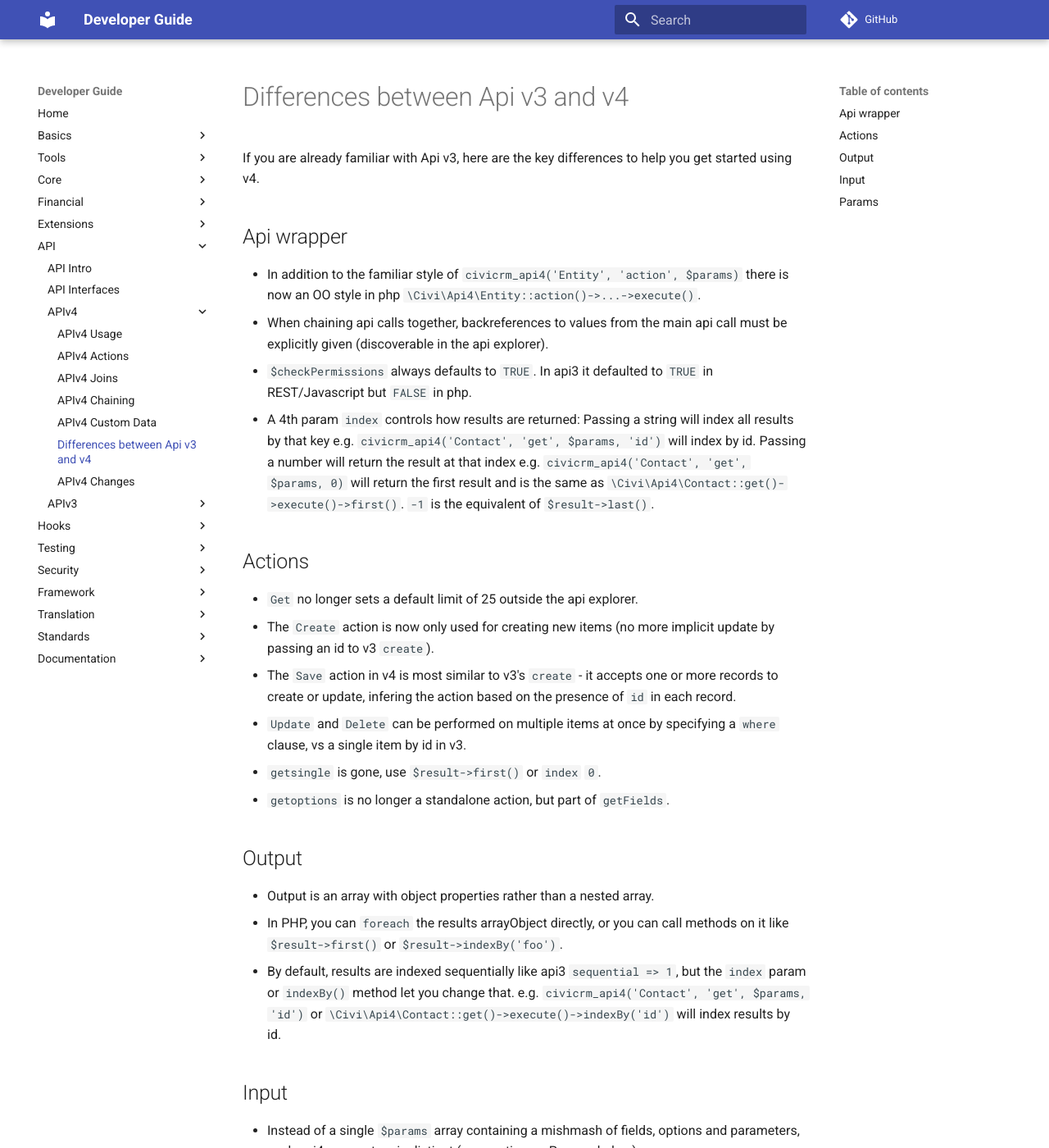
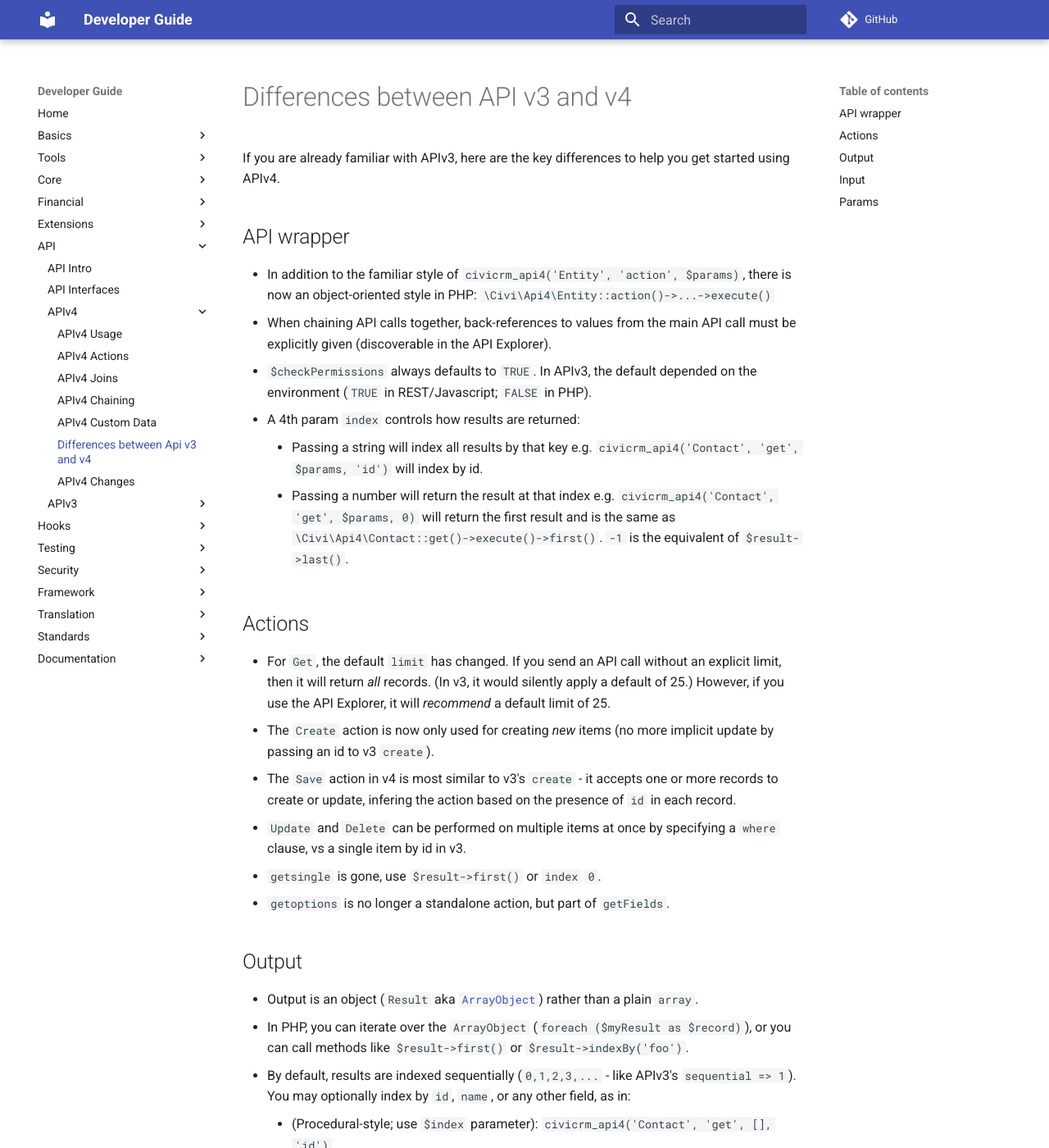
Before and after one commit to civicrm/civicrm-dev-docs, an MkDocs documentation site: the page built from docs/api/v4/differences-with-v3.md, in a window 1280 px wide and 1400 px high. Shown: the whole window at 82% size. Built offline with MkDocs 1.6.1 and Material for MkDocs 9.7.7, drawn with Linux system fonts in a browser that asks for light colours; comment, search, counter and statistics services are not loaded; old or Windows-style settings are respelled for this version of MkDocs; some of the changed text lies outside the part shown.

Commit message:
Update differences-with-v3.md

```diff
--- a/docs/api/v4/differences-with-v3.md
+++ b/docs/api/v4/differences-with-v3.md
@@ -1,31 +1,32 @@
-# Differences between Api v3 and v4
+# Differences between API v3 and v4
 
-If you are already familiar with Api v3, here are the key differences to help you get started using v4.
+If you are already familiar with APIv3, here are the key differences to help you get started using APIv4.
 
-## Api wrapper
-- In addition to the familiar style of `civicrm_api4('Entity', 'action', $params)` there is now an OO style in php `\Civi\Api4\Entity::action()->...->execute()`.
-- When chaining api calls together, backreferences to values from the main api call must be explicitly given (discoverable in the api explorer).
-- `$checkPermissions` always defaults to `TRUE`. In api3 it defaulted to `TRUE` in REST/Javascript but `FALSE` in php.
+## API wrapper
+- In addition to the familiar style of `civicrm_api4('Entity', 'action', $params)`, there is now an object-oriented style in PHP: `\Civi\Api4\Entity::action()->...->execute()`
+- When chaining API calls together, back-references to values from the main API call must be explicitly given (discoverable in the API Explorer).
+- `$checkPermissions` always defaults to `TRUE`. In APIv3, the default depended on the environment (`TRUE` in REST/Javascript; `FALSE` in PHP).
 - A 4th param `index` controls how results are returned:
-  Passing a string will index all results by that key e.g. `civicrm_api4('Contact', 'get', $params, 'id')` will index by id.
-  Passing a number will return the result at that index e.g. `civicrm_api4('Contact', 'get', $params, 0)` will return the first result and is the same as `\Civi\Api4\Contact::get()->execute()->first()`. `-1` is the equivalent of `$result->last()`.
+    - Passing a string will index all results by that key e.g. `civicrm_api4('Contact', 'get', $params, 'id')` will index by id.
+    - Passing a number will return the result at that index e.g. `civicrm_api4('Contact', 'get', $params, 0)` will return the first result and is the same as `\Civi\Api4\Contact::get()->execute()->first()`. `-1` is the equivalent of `$result->last()`.
 
 ## Actions
-- `Get` no longer sets a default limit of 25 outside the api explorer.
-- The `Create` action is now only used for creating new items (no more implicit update by passing an id to v3 `create`).
+- For `Get`, the default `limit` has changed. If you send an API call without an explicit limit, then it will return *all* records. (In v3, it would silently apply a default of 25.) However, if you use the API Explorer, it will *recommend* a default limit of 25.
+- The `Create` action is now only used for creating *new* items (no more implicit update by passing an id to v3 `create`).
 - The `Save` action in v4 is most similar to v3's `create` - it accepts one or more records to create or update, infering the action based on the presence of `id` in each record.
 - `Update` and `Delete` can be performed on multiple items at once by specifying a `where` clause, vs a single item by id in v3.
 - `getsingle` is gone, use `$result->first()` or `index` `0`.
 - `getoptions` is no longer a standalone action, but part of `getFields`.
 
 ## Output
-- Output is an array with object properties rather than a nested array.
-- In PHP, you can `foreach` the results arrayObject directly, or you can call methods on it like `$result->first()` or `$result->indexBy('foo')`.
-- By default, results are indexed sequentially like api3 `sequential => 1`, but the `index` param or `indexBy()` method let you change that.
-  e.g. `civicrm_api4('Contact', 'get', $params, 'id')` or `\Civi\Api4\Contact::get()->execute()->indexBy('id')` will index results by id.
+- Output is an object (`Result` aka [`ArrayObject`](https://www.php.net/manual/en/class.arrayobject.php)) rather than a plain `array`.
+- In PHP, you can iterate over the `ArrayObject` (`foreach ($myResult as $record)`), or you can call methods like `$result->first()` or `$result->indexBy('foo')`.
+- By default, results are indexed sequentially (`0,1,2,3,...` - like APIv3's `sequential => 1`). You may optionally index by `id`, `name`, or any other field, as in:
+    - (Procedural-style; use `$index` parameter): `civicrm_api4('Contact', 'get', [], 'id')`
+    - (OOP-style; use `indexBy()` method): `\Civi\Api4\Contact::get()->execute()->indexBy('id')`
 
 ## Input
-- Instead of a single `$params` array containing a mishmash of fields, options and parameters, each api4 parameters is distinct (see section on Params below).
+- Instead of a single `$params` array containing a mishmash of fields, options and parameters, each APIv4 parameter is distinct (see section on Params below).
 - Custom fields are refered to by name rather than id. E.g. use `constituent_information.Most_Important_Issue` instead of `custom_4`.
 
 ## Params
```
